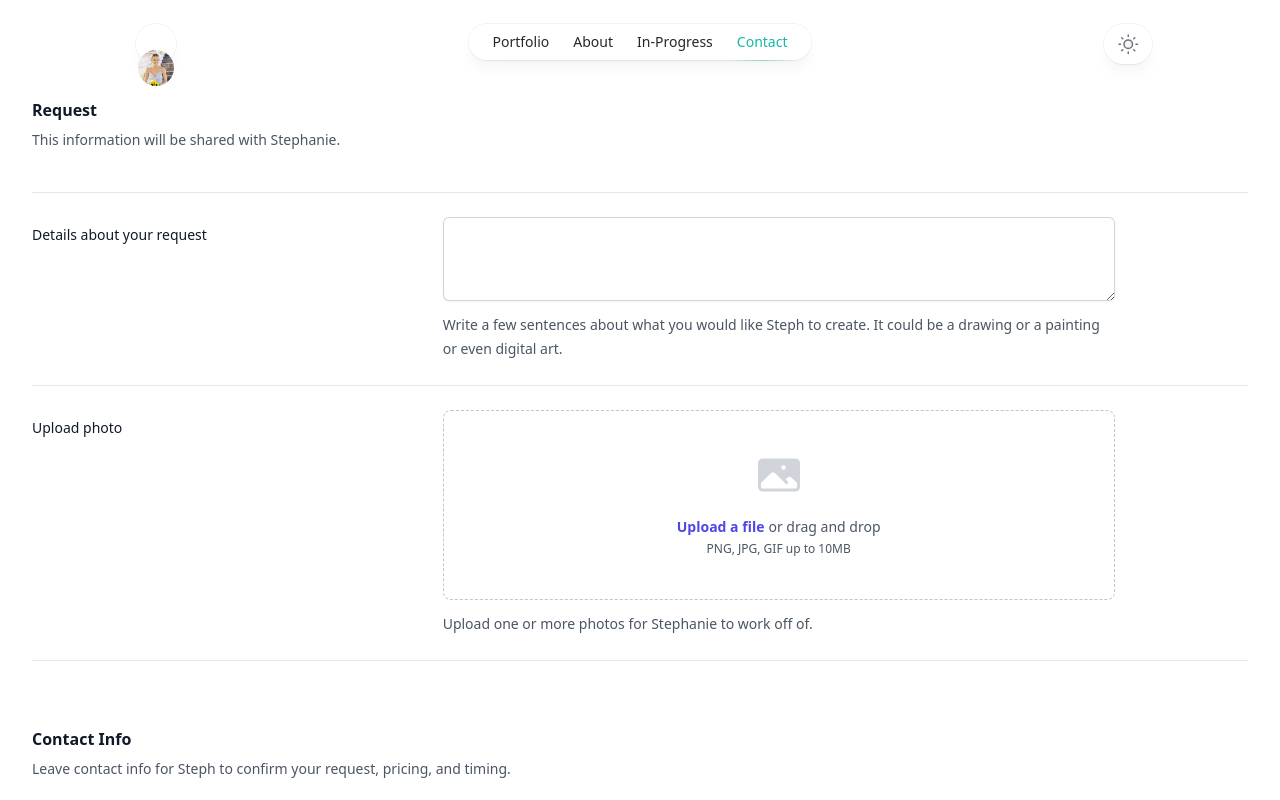
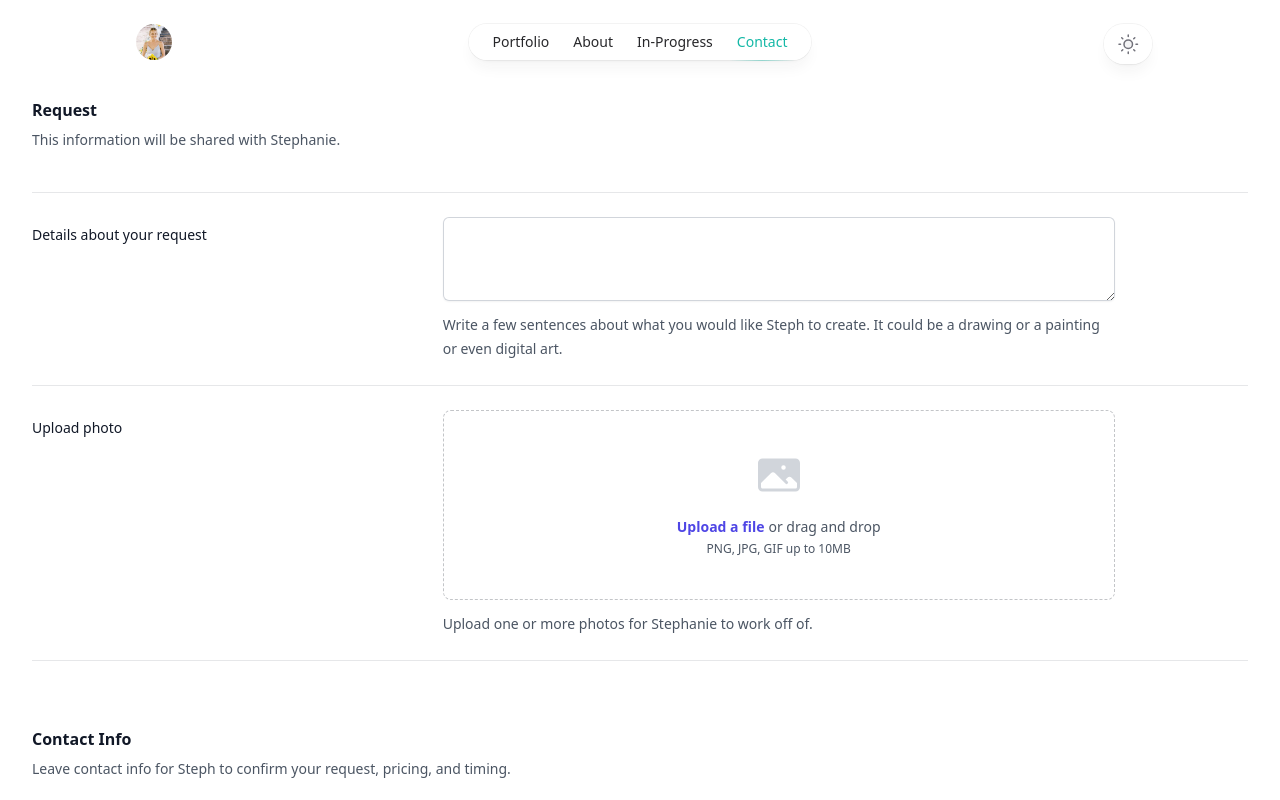
Before and after one commit to kylesurfs/steph-paints-vite, a React (Vite) app: page /contact in a window 1280 px wide. Shown: the top 800 px of the page. Built offline with nearby package versions, Linux system fonts and the light colour scheme.

Commit message:
Updated the avatar component in Header for non-home pages

```diff
--- a/src/components/Header.tsx
+++ b/src/components/Header.tsx
@@ -174,7 +174,7 @@ function Avatar({
     >
       <img
         src={avatarImage}
-        alt=''
+        alt='Profile picture'
         sizes={large ? '4rem' : '2.25rem'}
         className={clsx(
           'rounded-full bg-zinc-100 object-cover dark:bg-zinc-900',
@@ -356,13 +356,7 @@ export function Header() {
             }}
           >
             <div className='relative flex gap-4'>
-              <div className='flex flex-1'>
-                {!isHomePage && (
-                  <AvatarContainer>
-                    <Avatar />
-                  </AvatarContainer>
-                )}
-              </div>
+              <div className='flex flex-1'>{!isHomePage && <Avatar />}</div>
               <div className='flex flex-1 justify-end md:justify-center'>
                 <MobileNavigation className='pointer-events-auto md:hidden' />
                 <DesktopNavigation className='pointer-events-auto hidden md:block' />
```
